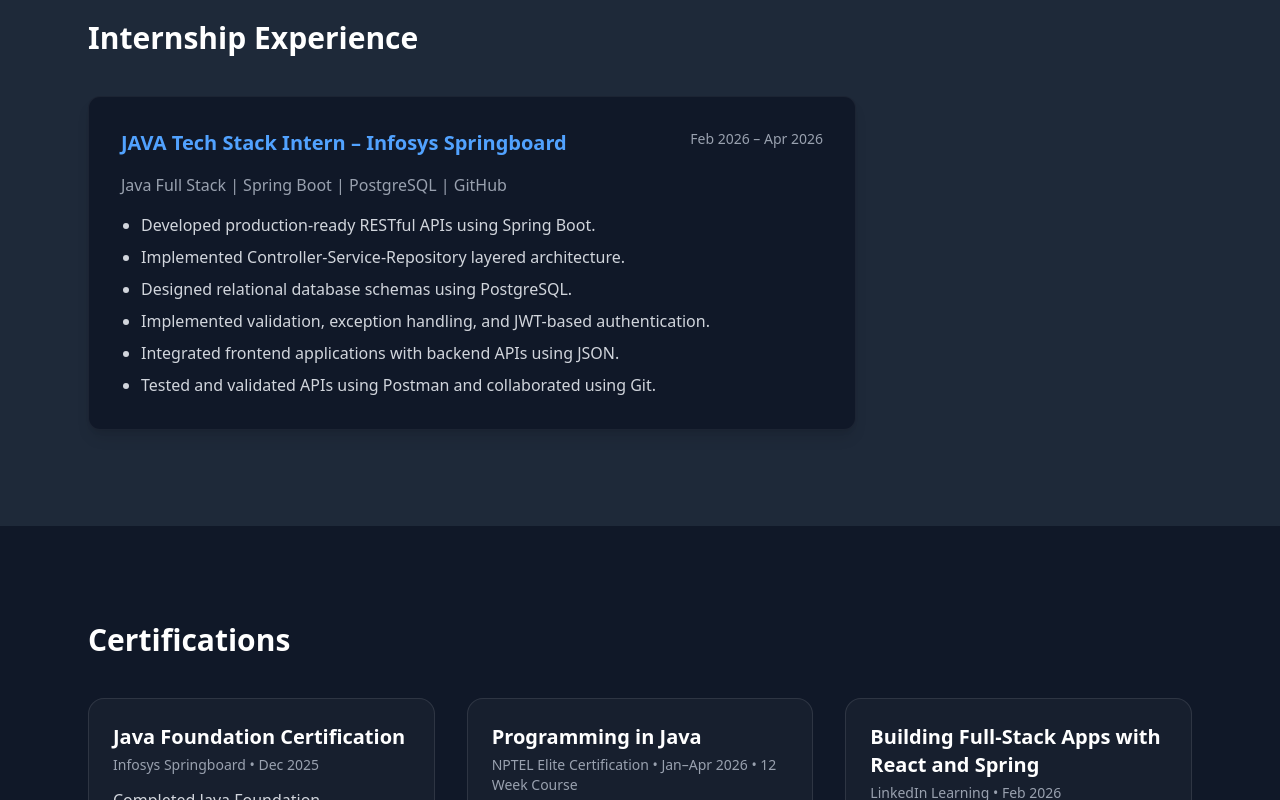
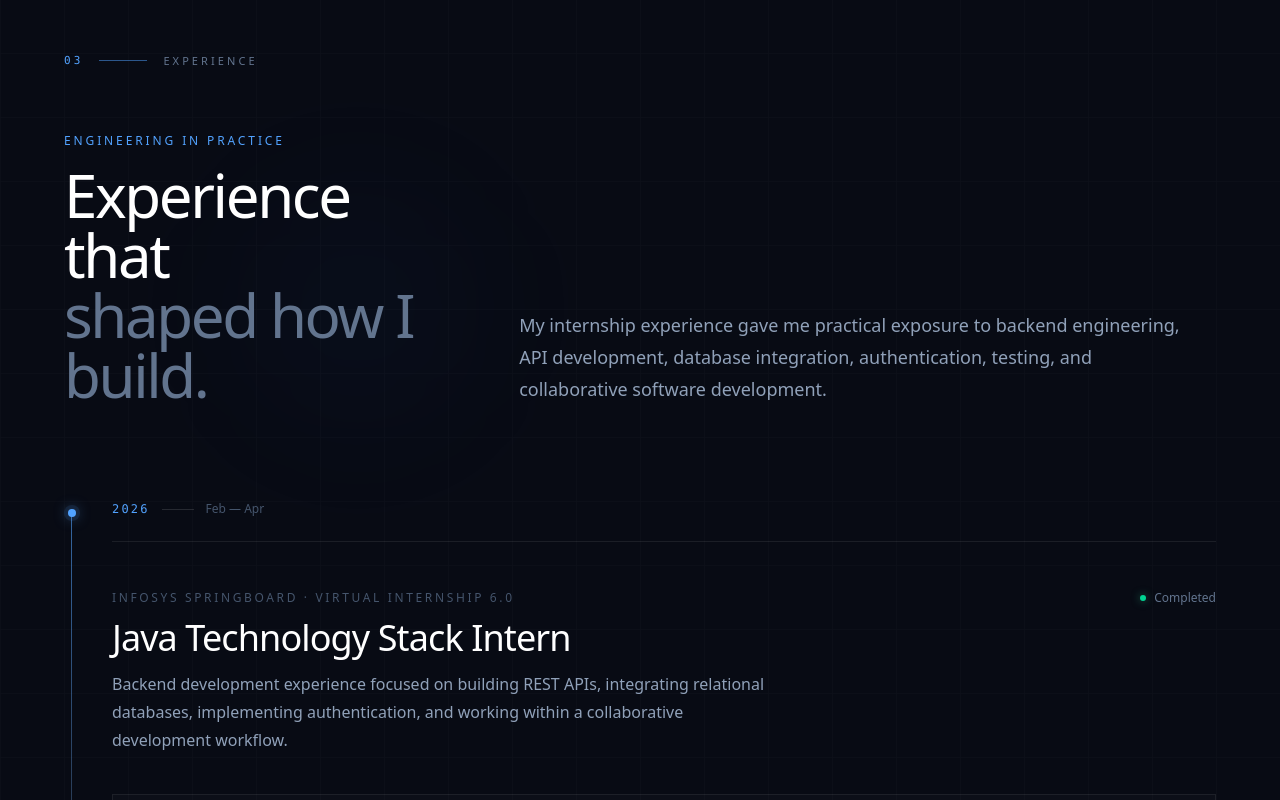
Before and after one commit to vivekkushwahaofficial/vivek-portfolio, a React (Vite) app: page / in a window 1280 px wide. Shown: the part 3140-3940 px from the top of the page. Built offline with nearby package versions, Linux system fonts and the light colour scheme.

Commit message:
refactor: migrate experience and certification pages to TypeScript

```diff
--- a/src/pages/Certification.jsx
+++ /dev/null
@@ -1,54 +0,0 @@
-import ScrollReveal from "../components/ScrollReveal";
-import CertificationCard from "../components/CertificationCard";
-import javaCert from "../assets/certificates/java_certification.pdf";
-import fullStackCert from "../assets/certificates/fullstack_certification.pdf";
-
-function Certification() {
-  return (
-    <ScrollReveal>
-      <section
-        id="certifications"
-        className="bg-gray-900 py-20 sm:py-24 text-gray-300"
-      >
-        <div className="max-w-6xl mx-auto px-6">
-          <h2 className="text-2xl md:text-3xl font-bold text-white mb-10">
-            Certifications
-          </h2>
-
-          <div className="grid grid-cols-1 sm:grid-cols-2 lg:grid-cols-3 gap-8">
-
-            {/* Java Certificate */}
-            <CertificationCard
-              title="Java Foundation Certification"
-              provider="Infosys Springboard"
-              duration="Dec 2025"
-              description="Completed Java Foundation Certification covering Core Java, OOP concepts, and backend development fundamentals."
-              link={javaCert}
-            />
-
-            {/* Java Certificate */}
-            <CertificationCard
-              title="Programming in Java"
-              provider="NPTEL Elite Certification"
-              duration="Jan–Apr 2026 • 12 Week Course"
-              description="Successfully completed NPTEL Programming in Java certification with 80% score. Covered Core Java, Object-Oriented Programming (OOP), exception handling, collections, and backend development fundamentals."
-              link={javaCert}
-            />
-
-            {/* Full Stack Certificate */}
-            <CertificationCard
-              title="Building Full-Stack Apps with React and Spring"
-              provider="LinkedIn Learning"
-              duration="Feb 2026"
-              description="Completed LinkedIn Learning certification focused on building end-to-end full-stack applications using React.js and Spring Framework."
-              link={fullStackCert}
-            />
-
-          </div>
-        </div>
-      </section>
-    </ScrollReveal>
-  );
-}
-
-export default Certification;
--- a/src/pages/Contact.jsx
+++ b/src/pages/Contact.jsx
@@ -22,7 +22,7 @@ const PROFILE_LINKS = [
   {
     label: "LinkedIn",
     value: "vivekkushwa​haofficial",
-    href: "https://www.linkedin.com/in/vivekkushwaofficial/",
+    href: "https://www.linkedin.com/in/vivekkushwahaofficial/",
     icon: "linkedin",
     external: true,
   },
--- a/src/pages/Experience.jsx
+++ /dev/null
@@ -1,49 +0,0 @@
-import ScrollReveal from "../components/ScrollReveal";
-
-function Experience() {
-  return (
-    <ScrollReveal>
-      <section
-        id="experience"
-        className="bg-gray-800 py-20 sm:py-24 text-gray-300"
-      >
-        <div className="max-w-6xl mx-auto px-6">
-
-          <h2 className="text-2xl md:text-3xl font-bold text-white mb-10">
-            Internship Experience
-          </h2>
-
-          <div className="bg-gray-900 rounded-xl p-5 sm:p-8 shadow-lg hover:shadow-xl transition max-w-3xl border border-white/5">
-
-            {/* Role & Company */}
-            <div className="flex flex-col md:flex-row md:justify-between md:items-start md:items-center mb-4 gap-2">
-              <h3 className="text-xl font-semibold text-blue-400">
-                JAVA Tech Stack Intern – Infosys Springboard
-              </h3>
-              <span className="text-sm text-gray-400 shrink-0">
-                Feb 2026 – Apr 2026
-              </span>
-            </div>
-
-            <p className="text-gray-400 mb-4 text-sm sm:text-base">
-              Java Full Stack | Spring Boot | PostgreSQL | GitHub
-            </p>
-
-            {/* Responsibilities */}
-            <ul className="list-disc list-outside pl-5 space-y-2 text-sm sm:text-base">
-              <li>Developed production-ready RESTful APIs using Spring Boot.</li>
-              <li>Implemented Controller-Service-Repository layered architecture.</li>
-              <li>Designed relational database schemas using PostgreSQL.</li>
-              <li>Implemented validation, exception handling, and JWT-based authentication.</li>
-              <li>Integrated frontend applications with backend APIs using JSON.</li>
-              <li>Tested and validated APIs using Postman and collaborated using Git.</li>
-            </ul>
-
-          </div>
-        </div>
-      </section>
-    </ScrollReveal>
-  );
-}
-
-export default Experience;
```
